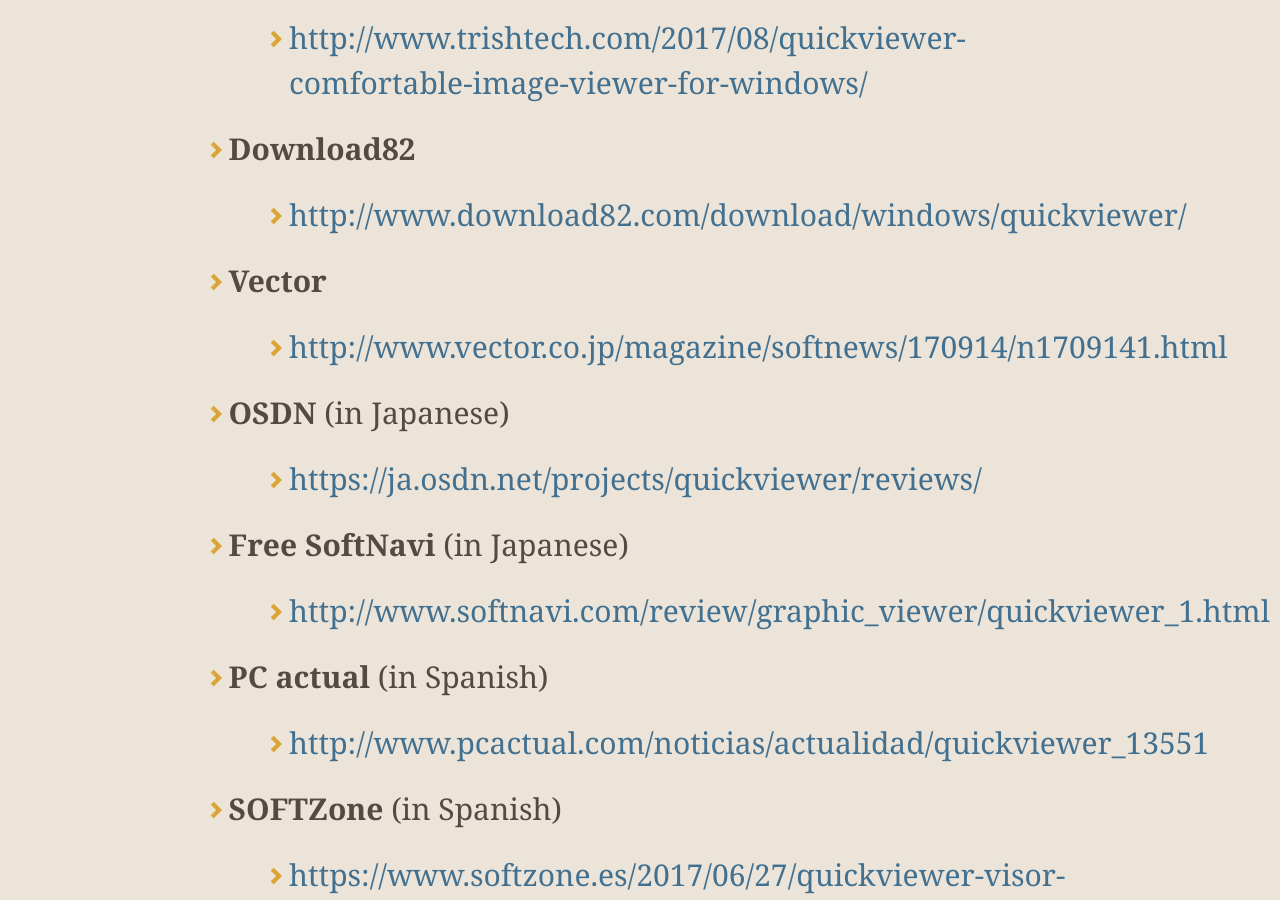
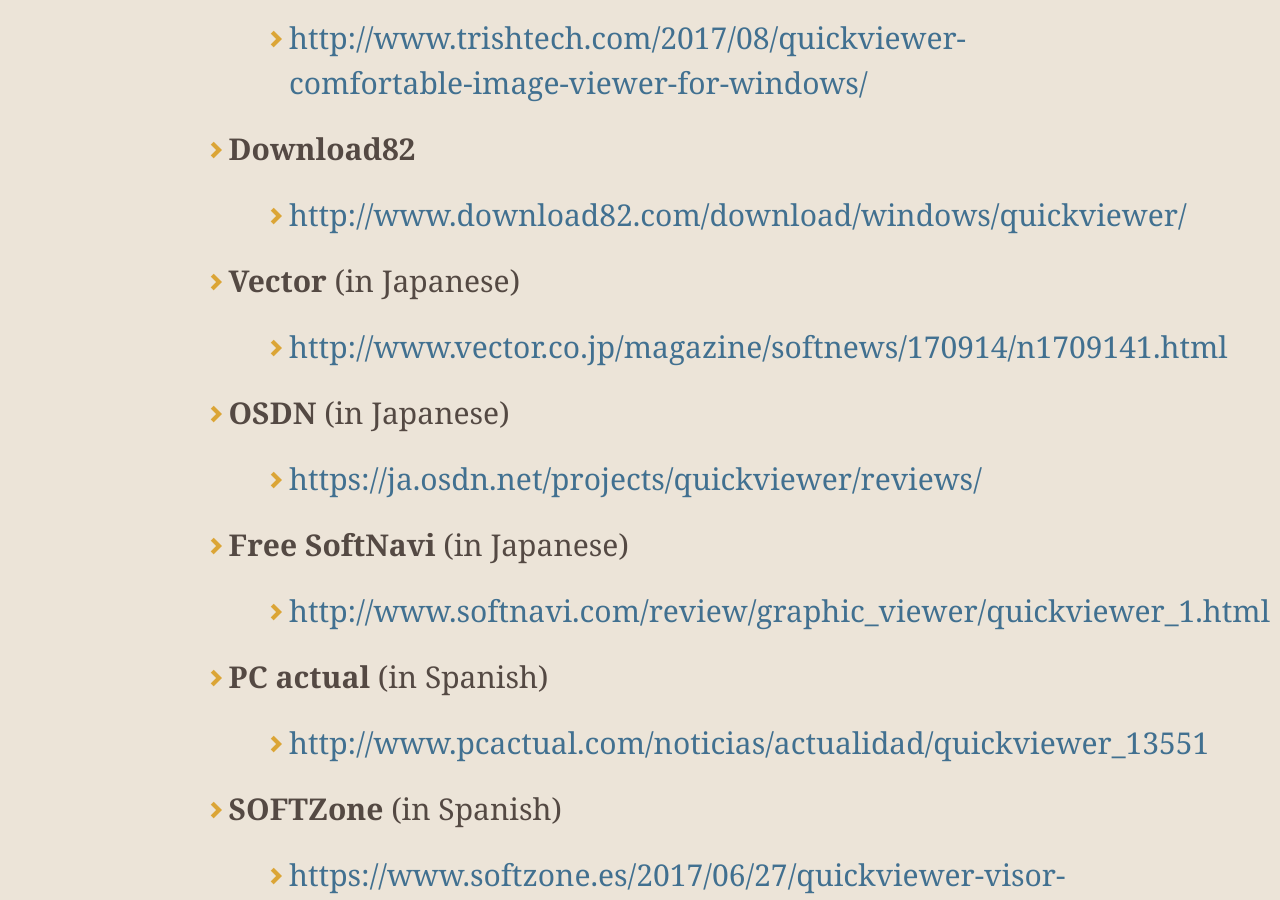
Before and after one commit to kanryu/quickviewer, a Jekyll site: the page built from docs/index.md, in a window 1280 px wide and 900 px high, scrolled down 4236 px. Built offline with Jekyll 4.4.1, drawn with Linux system fonts in a browser that asks for light colours; nearby versions of some CDN libraries; comment, search, counter and statistics services are not loaded; our own code applies the rules of GitHub Pages for plain Markdown files.

Commit message:
Update index.md

```diff
--- a/docs/index.md
+++ b/docs/index.md
@@ -75,7 +75,7 @@ You can also clone the latest source code from **[this repository.](https://gith
     - [http://www.trishtech.com/2017/08/quickviewer-comfortable-image-viewer-for-windows/](http://www.trishtech.com/2017/08/quickviewer-comfortable-image-viewer-for-windows/)
 - **Download82**
     - [http://www.download82.com/download/windows/quickviewer/](http://www.download82.com/download/windows/quickviewer/)
-- **Vector**
+- **Vector** (in Japanese)
     - [http://www.vector.co.jp/magazine/softnews/170914/n1709141.html](http://www.vector.co.jp/magazine/softnews/170914/n1709141.html)
 - **OSDN** (in Japanese)
     - [https://ja.osdn.net/projects/quickviewer/reviews/](https://ja.osdn.net/projects/quickviewer/reviews/)
```
